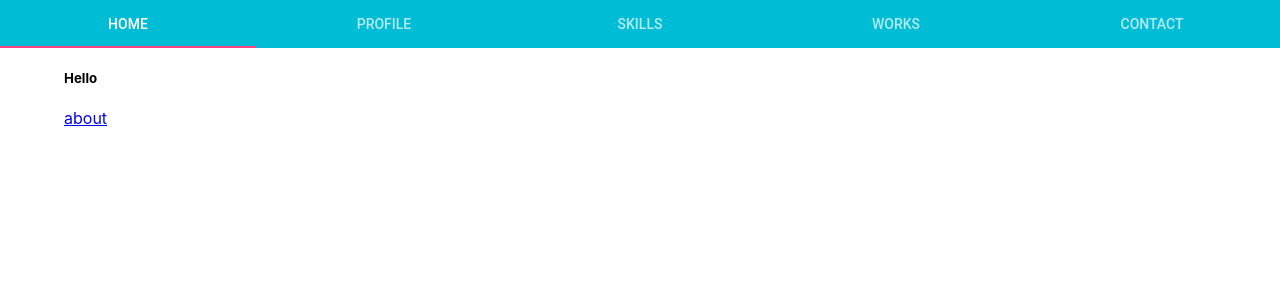
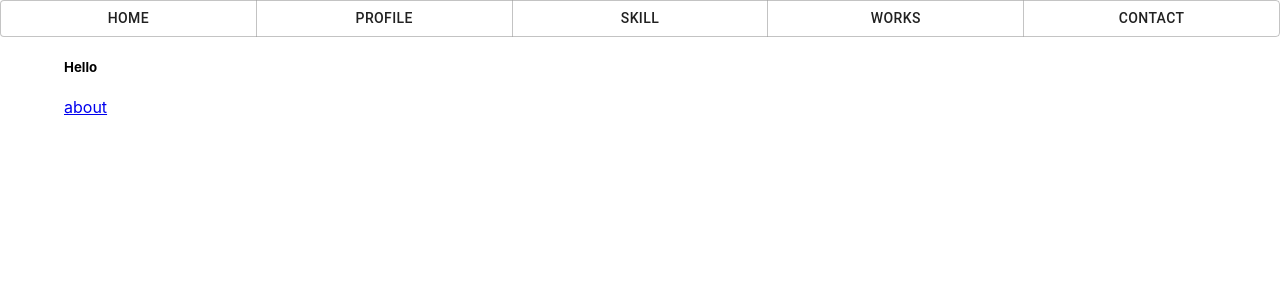
Before and after one commit to nodarby/portfolio, a React (Create React App) app: page / in a window 1280 px wide. Shown: the top 300 px of the page. Built offline with nearby package versions, Linux system fonts and the light colour scheme.

Commit message:
トップメニューからリンク変更

```diff
--- a/src/Home.js
+++ b/src/Home.js
@@ -1,5 +1,7 @@
 import React from 'react';
 import {BrowserRouter, Route,Link} from 'react-router-dom';
+import './Common.css';
+
 
 
 
--- a/src/Profile.js
+++ b/src/Profile.js
@@ -1,5 +1,5 @@
 import React from 'react';
-import './Profile.css';
+import './Common.css';
 
 
 
--- a/src/Skills.js
+++ b/src/Skills.js
@@ -1,6 +1,6 @@
 import React from 'react';
-import './Profile.css';
-//import Card from './component/card'
+import './Common.css';
+
 
 
 
--- a/src/Tab.js
+++ b/src/Tab.js
@@ -1,6 +1,8 @@
 import React from 'react';
-import {Tabs, Tab} from 'material-ui/Tabs';
-import MuiThemeProvider from 'material-ui/styles/MuiThemeProvider'
+import Grid from '@material-ui/core/Grid';
+import Button from '@material-ui/core/Button';
+import ButtonGroup from '@material-ui/core/ButtonGroup';
+import {withRouter} from "react-router";
 
 const styles = {
     headline: {
@@ -13,37 +15,43 @@ const styles = {
 
 
 
-function handleActive(tab) {
-    alert(`A tab with this route property ${tab.props['data-route']} was activated.`);
+
+class TabsEx extends React.Component{
+
+    handleToHomePage = () => {
+        this.props.history.push('/')
+    }
+    handleToProfilePage = () => {
+        this.props.history.push('/profile')
+    }
+    handleToSkillPage = () => {
+        this.props.history.push('/skill')
+    }
+    handleToWorksPage = () => {
+        this.props.history.push('/works')
+    }
+    handleToContactPage = () => {
+        this.props.history.push('/contact')
+    }
+
+    render(){
+        return(
+            <div className='tab'>
+                <Grid item>
+                    <ButtonGroup
+                        fullWidth aria-label="full width outlined button group"
+                    >
+                        <Button onClick={this.handleToHomePage}>HOME</Button>
+                        <Button onClick={this.handleToProfilePage}>PROFILE</Button>
+                        <Button　onClick={this.handleToSkillPage}>SKILL</Button>
+                        <Button onClick={this.handleToWorksPage}>WORKS</Button>
+                        <Button onClick={this.handleToContactPage}>CONTACT</Button>
+                    </ButtonGroup>
+                </Grid>
+            </div>
+        )
+    }
 }
 
 
-
-const TabsEx = () => (
-
-    <MuiThemeProvider>
-        <Tabs>
-            <Tab
-                label="HOME"
-            >
-            </Tab>
-
-            <Tab
-                label="Profile"
-            >
-            </Tab>
-            <Tab
-                label="Skills"
-                data-route="/home"
-                onActive={handleActive}
-            >
-            </Tab>
-            <Tab label="Works" >
-            </Tab>
-            <Tab label=" Contact" >
-            </Tab>
-        </Tabs>
-    </MuiThemeProvider>
-);
-
-export default TabsEx;
+export default withRouter(TabsEx);
--- a/src/index.js
+++ b/src/index.js
@@ -13,7 +13,7 @@ ReactDOM.render(
         <TabsEx />
         <Route exact path={'/'} component={Home}/>
         <Route path={'/profile'}  component={Profile}/>
-        <Route path={'/skills'} component={Skills}/>
+        <Route path={'/skill'} component={Skills}/>
         <Route path={'/works'} component={Skills}/>
         <Route path={'/contact'} component={Home}/>
     </BrowserRouter>
```
Also changed, not shown: package.json (+4 -3 lines), src/Common.css (renamed from src/Profile.css).
